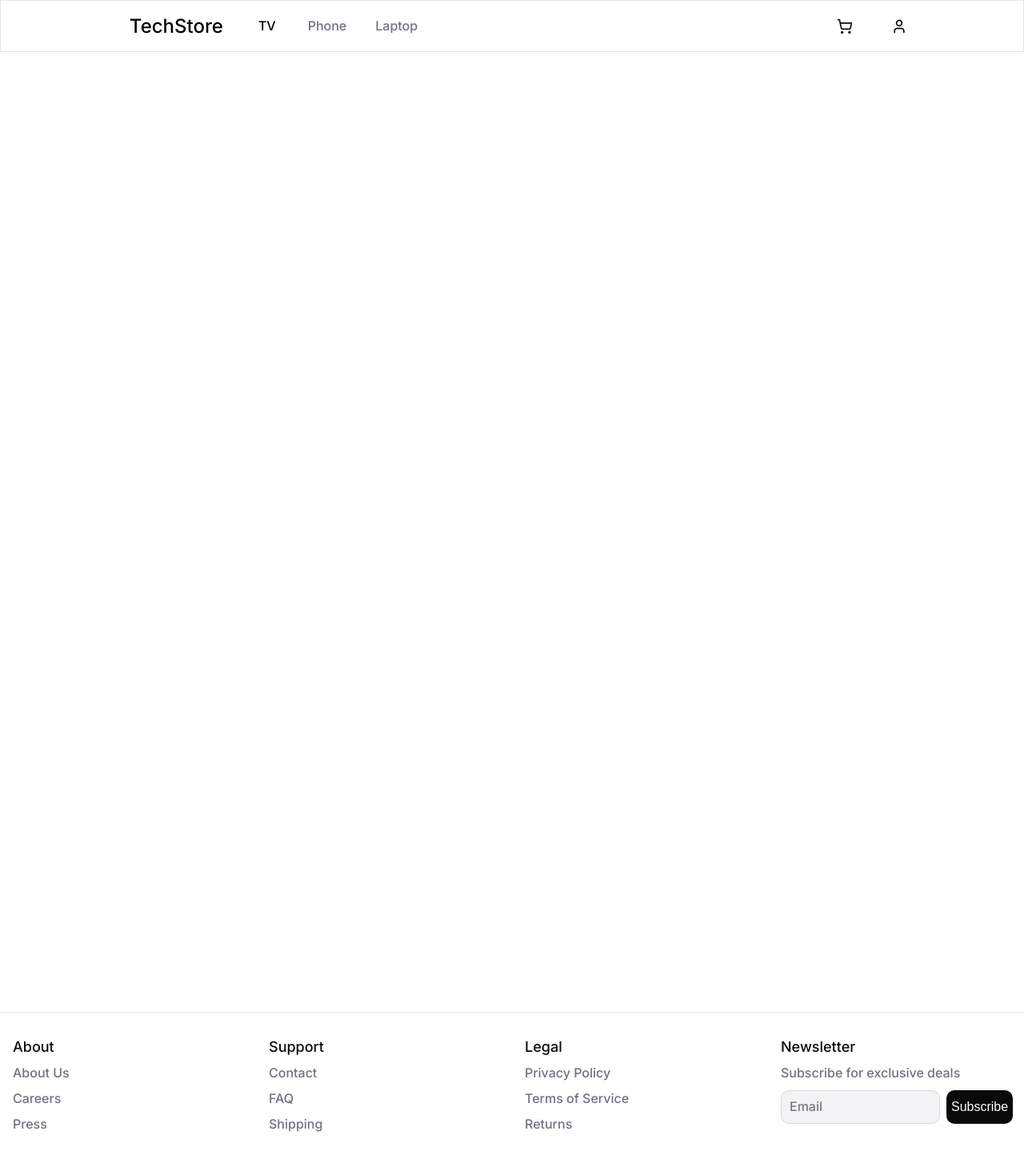
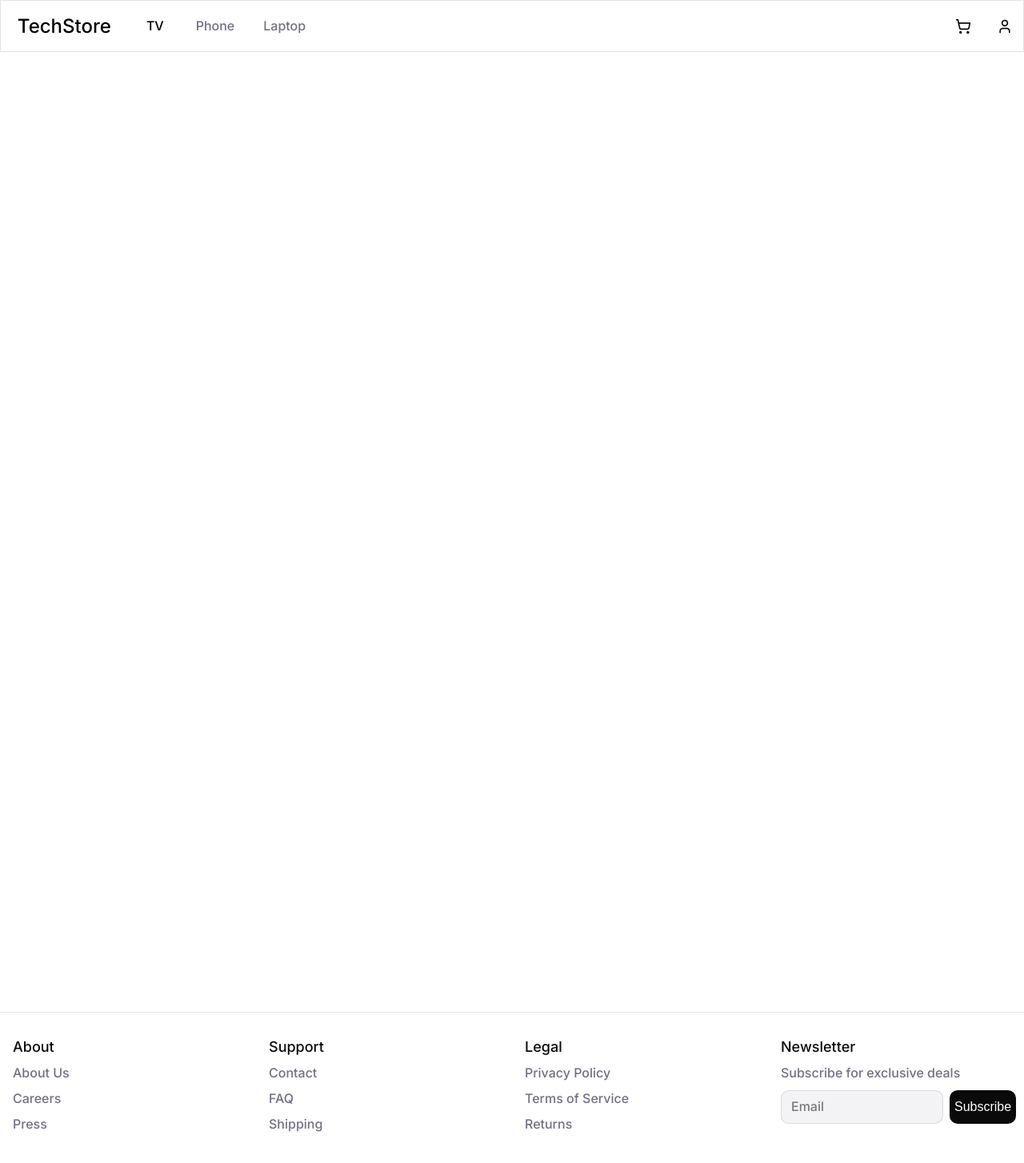
Before and after one commit to ozerovr0404-lgtm/Ecommerce, a React (Vite) app in the folder my-app/: page / in a window 1280 px wide. Shown: the top 1454 px of the page at 80% size. Built offline with nearby package versions, Linux system fonts and the light colour scheme.

Commit message:
маленькие правки footer/header

```diff
--- a/my-app/src/components/layout/footer/Footer.css
+++ b/my-app/src/components/layout/footer/Footer.css
@@ -51,7 +51,7 @@
     height: 42px;
     margin-top: 12px;
     margin-right: 4px;
-    padding: 10px;
+    padding: 8px 12px;
 }
 
 .input-email-to-subscribe::placeholder {
--- a/my-app/src/components/layout/header/Header.css
+++ b/my-app/src/components/layout/header/Header.css
@@ -13,14 +13,14 @@
 .conteiner-title{
     display: flex;
     flex-direction: row;
-    margin: 0px 250px 0px 10px;
+    margin-right: 380px;
 }
 
 .conteiner-cart-and-user {
     width: 100px;
     display: flex;
     flex-direction: row;
-    margin: 0px 10px 0px 250px;
+    margin-left: 400px;
     display: flex;
     flex-direction: row;
     justify-content: center;
@@ -60,5 +60,10 @@
     height: 36px;
     border-radius: 10px;
     padding: 8px;
-    margin: 14px 16px 14px;
+    margin: 14px 8px 14px;
+    cursor: pointer;
 }
+
+.button-icon:hover {
+    background-color: rgba(0, 0, 0, 0.1);
+}
```
